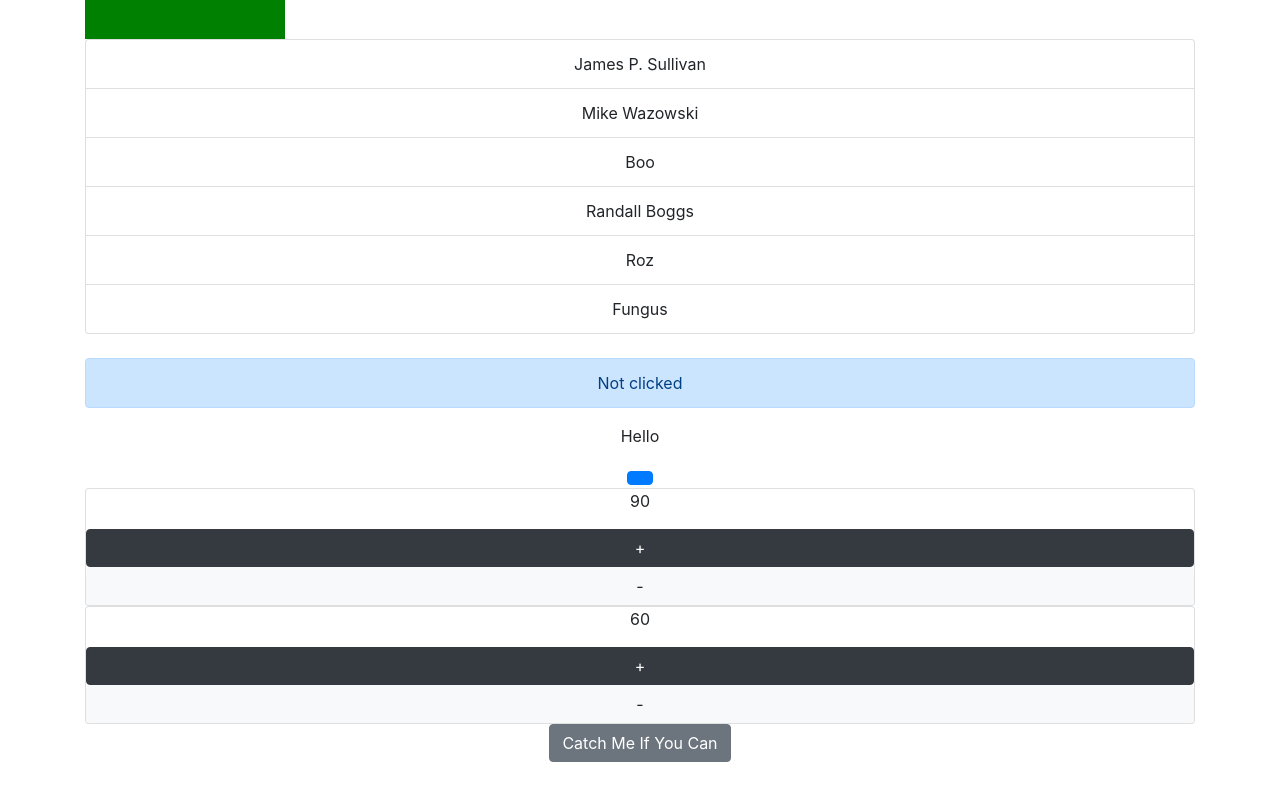
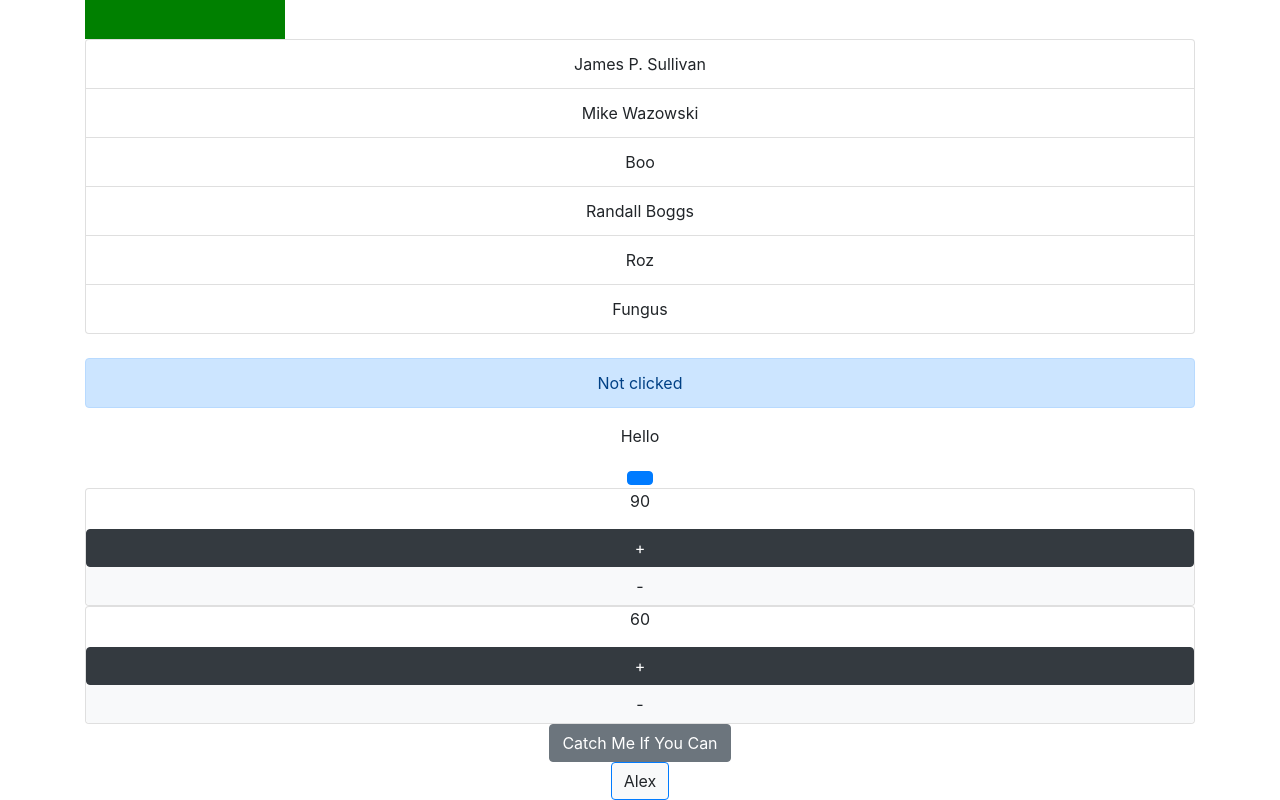
Before and after one commit to AlexanderBraatz/w910reactUI, a React (Create React App) app in the folder w910react/: page / in a window 1280 px wide. Shown: the part 423-1223 px from the top of the page. Before the commit the page ends 1185 px from the top, so only its background shows below. Built offline with nearby package versions, Linux system fonts and the light colour scheme.

Commit message:
W9D3 chall 03-state-07 created RollCall and StateComponents , a loops through an array of names infinatly , b makes App.js neater by wraping all state answers in one Component

```diff
--- a/w910react/src/App.js
+++ b/w910react/src/App.js
@@ -2,28 +2,15 @@ import React from 'react';
 import './App.css';
 
 import Stuff from './components/Stuff'
-import Clicked from './components/Clicked'
-import ToggleText  from './components/03state/ToggleText'
-import Counter  from './components/03state/Counter'
-import StepCounter  from './components/03state/StepCounter'
-import CatchMeIfYouCan   from './components/03state/CatchMeIfYouCan'
+import StateComponents from './components/StateComponents'
+
 
 
 function App() {
   return (
     <div className="App">
       <Stuff />
-      <Clicked />
-      <ToggleText  />
-      <Counter
-        initial = { 90 }
-        max= { 100 }
-      />
-      <StepCounter
-        initial = { 60 }
-        max= { 100 }
-      />
-      <CatchMeIfYouCan />
+      <StateComponents />
     </div>
   );
 }
--- /dev/null
+++ b/w910react/src/components/03state/RollCall.jsx
@@ -0,0 +1,35 @@
+import React, { Component } from "react";
+
+class RollCall extends Component {
+    constructor(props) {
+        super(props);
+
+        this.state = {
+            i: 0,
+        }
+
+        this.handleClick = this.handleClick.bind(this)
+    }
+
+    handleClick() {
+
+        this.setState({
+            i : (this.state.i + 1)% this.props.names.length,
+        });
+    }
+    render(){
+        const next = this.props.names[this.state.i];
+        return(
+            <button
+            onClick={ this.handleClick }
+            className= "btn btn-light border border-primary">
+                { next }
+            </button>
+        )
+    }
+
+}
+RollCall.defaultProps= {
+    names : ["Alex","Dean","Oscar","Marta","Gilson"],
+}
+export default RollCall;
--- /dev/null
+++ b/w910react/src/components/StateComponents.jsx
@@ -0,0 +1,28 @@
+import React from "react";
+
+import Clicked from './03state/Clicked'
+import ToggleText from './03state/ToggleText'
+import Counter from './03state/Counter'
+import StepCounter from './03state/StepCounter'
+import CatchMeIfYouCan from './03state/CatchMeIfYouCan'
+import RollCall from './03state/RollCall'
+
+
+const StateComponents = () => (
+    <>
+      <Clicked />
+      <ToggleText  />
+      <Counter
+        initial = { 90 }
+        max= { 100 }
+      />
+      <StepCounter
+        initial = { 60 }
+        max= { 100 }
+      />
+      <CatchMeIfYouCan />
+      <br />
+      <RollCall />
+    </>
+)
+export default StateComponents;
```
Also changed, not shown: w910react/src/components/03state/Clicked.jsx (renamed from w910react/src/components/Clicked.jsx), w910react/todo.txt.
